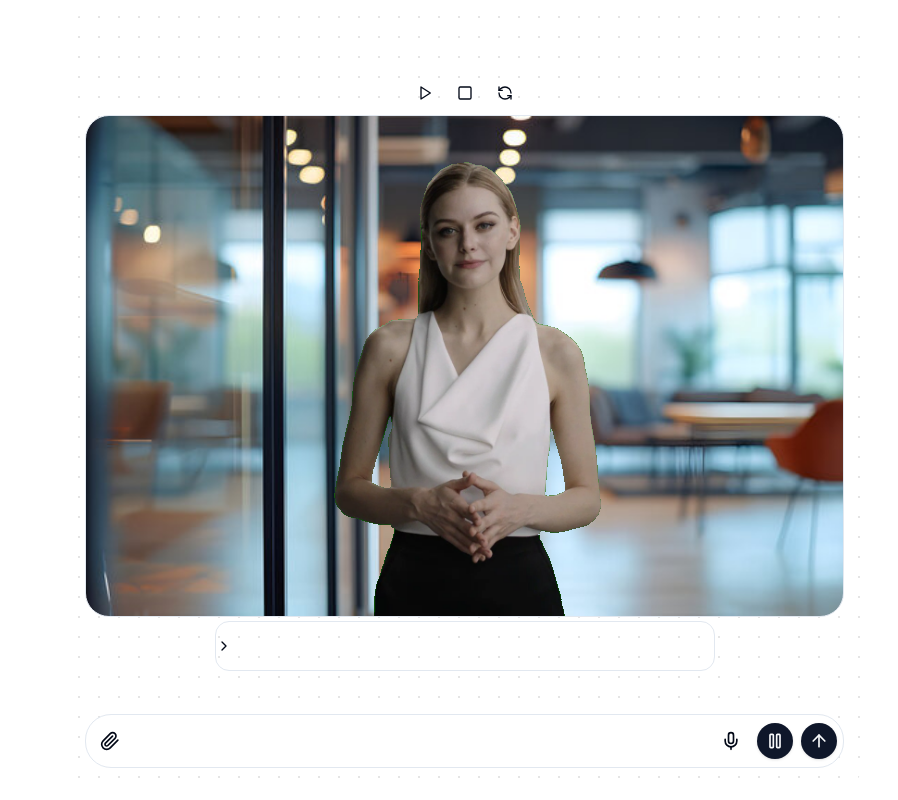
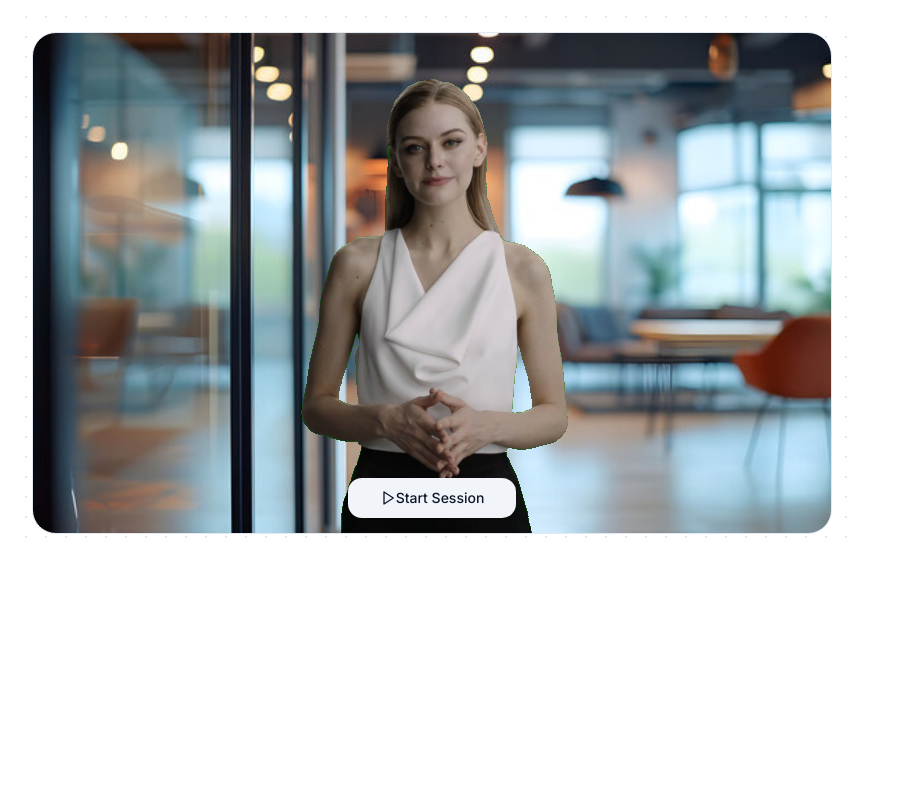
Before and after one commit to alimohyudin/interactive-avatar-heygen, a Next.js app: page / in a window 1280 px wide. Shown: the whole page, without its empty margins (0-898 px from the left). Built offline with nearby package versions, Linux system fonts and the light colour scheme.

Commit message:
basic audio waves working with function avatar

```diff
--- a/package.json
+++ b/package.json
@@ -36,6 +36,8 @@
     "next-themes": "^0.3.0",
     "react": "^18.3.1",
     "react-dom": "^18.3.1",
+    "react-speech-recognition": "^3.10.0",
+    "regenerator-runtime": "^0.14.1",
     "sharp": "^0.33.4",
     "tailwind-merge": "^2.4.0",
     "tailwindcss-animate": "^1.0.7",
--- a/src/app/globals.css
+++ b/src/app/globals.css
@@ -57,3 +57,25 @@
     --ring: 212.7 26.8% 83.9;
   }
 }
+
+
+/* Audio Waves */
+/* Container to hold the audio waves */
+.wave-icons {
+  overflow: hidden; /* Ensure waves don't overflow the container */
+}
+
+.wave-icons.animate .wave-icon {
+  position: relative;
+  animation: moveLeft 1.5s infinite linear; /* Apply the animation */
+}
+
+@keyframes moveLeft {
+  0% {
+    transform: translateX(0); /* Start at the initial position */
+  }
+  100% {
+    transform: translateX(-20px); /* Move to the right */
+  }
+}
+/* End Audio Waves */
--- a/src/app/layout.tsx
+++ b/src/app/layout.tsx
@@ -1,3 +1,4 @@
+import 'regenerator-runtime/runtime'
 import type { Metadata } from "next"
 import { Inter } from "next/font/google"
 
--- a/src/components/controls/chat.tsx
+++ b/src/components/controls/chat.tsx
@@ -4,20 +4,14 @@ import { useChat } from "ai/react"
 import { chromeai } from "chrome-ai"
 import { AnimatePresence, motion } from "framer-motion"
 import { useAtom } from "jotai"
-import {
-  ArrowUp,
-  BotMessageSquareIcon,
-  Mic,
-  Paperclip,
-  PauseIcon,
-  SpeechIcon,
-} from "lucide-react"
+import { AudioLines } from "lucide-react"
 
 import {
   avatarAtom,
   chatModeAtom,
   debugAtom,
   inputTextAtom,
+  isSpeakingAtom,
   mediaStreamActiveAtom,
   providerModelAtom,
   sessionDataAtom,
@@ -32,16 +26,19 @@ import { Tooltip, TooltipContent, TooltipTrigger } from "../ui/tooltip"
 
 declare global {
   interface Window {
-    SpeechRecognition: any;
-    webkitSpeechRecognition: any;
+    SpeechRecognition: any
+    webkitSpeechRecognition: any
   }
 }
 
-const SpeechRecognition = typeof window !== 'undefined' && (window.SpeechRecognition || window.webkitSpeechRecognition);
+const SpeechRecognition =
+  typeof window !== "undefined" &&
+  (window.SpeechRecognition || window.webkitSpeechRecognition)
 
 export function Chat() {
   const [avatar] = useAtom(avatarAtom)
   const [inputText, setInputText] = useAtom(inputTextAtom)
+  const [isSpeaking, setIsSpeaking] = useAtom(isSpeakingAtom)
   const [sessionData] = useAtom(sessionDataAtom)
   const [mediaStreamActive] = useAtom(mediaStreamActiveAtom)
   const [, setDebug] = useAtom(debugAtom)
@@ -49,37 +46,41 @@ export function Chat() {
   const [providerModel, setProviderModel] = useAtom(providerModelAtom)
   const [isLoadingChat, setIsLoadingChat] = useState(false)
 
-  const [avatarStoppedTalking, setAvatarStoppedTalking] = useState(false);
-  const mediaRecorder = useRef<MediaRecorder | null>(null);
-  const audioChunks = useRef<Blob[]>([]);
-  const [recording, setRecording] = useState(false); // Track recording state
+  const [avatarStoppedTalking, setAvatarStoppedTalking] = useState(false)
+  const mediaRecorder = useRef<MediaRecorder | null>(null)
+  const audioChunks = useRef<Blob[]>([])
+  const [recording, setRecording] = useState(false) // Track recording state
+  const speakingTimeout = useRef(null) // Timeout to track when speaking stops
 
-
-  async function handleSpeak() {
+  async function handleSpeak(mytext) {
     if (!avatar.current) {
       setDebug("Avatar API not initialized")
       return
     }
-    console.log("Speak:", inputText)
+    console.log("Speak:", mytext)
     await avatar.current
       .speak({
-        taskRequest: { text: inputText, sessionId: sessionData?.sessionId, taskType: "chat" },
+        taskRequest: {
+          text: mytext,
+          sessionId: sessionData?.sessionId,
+          taskType: "chat",
+        },
       })
       .catch((e) => {
         setDebug(e.message)
       })
 
     const startTalkCallback = (e: any) => {
-      console.log("Avatar started talking", e);
-    };
+      console.log("Avatar started talking", e)
+    }
 
     const stopTalkCallback = (e: any) => {
-      console.log("Avatar stopped talking", e);
-      setAvatarStoppedTalking(true);
-    };
+      console.log("Avatar stopped talking", e)
+      setAvatarStoppedTalking(true)
+    }
 
-    avatar.current.addEventHandler("avatar_start_talking", startTalkCallback);
-    avatar.current.addEventHandler("avatar_stop_talking", stopTalkCallback);
+    avatar.current.addEventHandler("avatar_start_talking", startTalkCallback)
+    avatar.current.addEventHandler("avatar_stop_talking", stopTalkCallback)
   }
 
   const sentenceBuffer = useRef("")
@@ -99,13 +100,13 @@ export function Chat() {
   }
   function stopRecording() {
     if (mediaRecorder.current) {
-      mediaRecorder.current.stop();
-      setRecording(false);
+      mediaRecorder.current.stop()
+      setRecording(false)
     }
   }
   function restartRecording() {
-    stopRecording();
-    startRecording();
+    stopRecording()
+    startRecording()
   }
 
   function startRecording() {
@@ -113,66 +114,123 @@ export function Chat() {
     navigator.mediaDevices
       .getUserMedia({ audio: true })
       .then((stream) => {
-        mediaRecorder.current = new MediaRecorder(stream);
+        mediaRecorder.current = new MediaRecorder(stream)
         mediaRecorder.current.ondataavailable = (event) => {
-          audioChunks.current.push(event.data);
-        };
+          audioChunks.current.push(event.data)
+        }
         mediaRecorder.current.onstop = () => {
           const audioBlob = new Blob(audioChunks.current, {
             type: "audio/wav",
-          });
-          audioChunks.current = [];
+          })
+          audioChunks.current = []
           //transcribeAudio(audioBlob);//enable to transcribe audio
-        };
-        mediaRecorder.current.start();
-        setRecording(true);
+        }
+        mediaRecorder.current.start()
+        setRecording(true)
 
         if (SpeechRecognition) {
-          setDebug("Starting SpeechRecognition");
-          const recognition = new SpeechRecognition();
-          recognition.continuous = true;
-          recognition.interimResults = false;
+          setDebug("Starting SpeechRecognition")
+          const recognition = new SpeechRecognition()
+          recognition.continuous = true
+          recognition.interimResults = false
 
-          recognition.start();
+          recognition.start()
 
           recognition.onstart = () => {
-            setDebug("1- Speech recognition started");
+            setDebug("1- Speech recognition started")
+            console.log("started")
+            //setInputText('');
           }
 
           recognition.onresult = (event: any) => {
-            setDebug(JSON.stringify(event.results[0]));
+            /* setDebug(JSON.stringify(event.results[0]));
             setInputText(event.results[0][0].transcript);
 
             // Restart the recognition after receiving a result
-            recognition.stop(); // Stop current recognition session
-          };
+            recognition.stop(); // Stop current recognition session */
+            setDebug(JSON.stringify(event.results))
+            console.log("result", event.results)
+
+            //let text = inputText + " " + event.results[0][0].transcript;
+            //setInputText(text);
+            let text = ""
+            for (let index = 0; index < event.results.length; index++) {
+              const result = event.results[index]
+              if (result.isFinal) {
+                text += result[0].transcript
+              }
+            }
+            setInputText(text)
+
+            // Reset the timeout whenever new results are detected
+            if (speakingTimeout.current) {
+              handleInterrupt()
+              clearTimeout(speakingTimeout.current)
+            }
+
+            // Indicate that the user is currently speaking
+            setIsSpeaking(true)
+
+            // Set a timeout to turn off "speaking" status after 2 seconds of silence
+            speakingTimeout.current = setTimeout(() => {
+              setDebug("3- Speech recognition stopped due to silence")
+              setIsSpeaking(false)
+              handleSpeak(text);
+              recognition.stop()
+            }, 2000) // Adjust this time (in milliseconds) to detect end of speaking
+          }
 
           recognition.onend = () => {
-            setDebug("2- Restarting Speech recognition");
-            recognition.start(); // Restart the recognition
-          };
+            setDebug("2- Restarting Speech recognition")
+            recognition.start() // Restart the recognition
+          }
 
           recognition.onerror = (event: any) => {
-            setDebug("Speech recognition error: " + event.error);
-            console.error('Speech recognition error:', event.error);
+            setDebug("Speech recognition error: " + event.error)
+            console.error("Speech recognition error:", event.error)
             //stopRecording();
             //restartRecording();
-
-          };
+          }
         } else {
-          setDebug("Speech recognition is not supported in this browser");
+          setDebug("Speech recognition is not supported in this browser")
         }
       })
       .catch((error) => {
-        console.error("Error accessing microphone:", error);
-        setDebug("Error accessing microphone: " + error);
-      });
+        console.error("Error accessing microphone:", error)
+        setDebug("Error accessing microphone: " + error)
+      })
   }
+
+  useEffect(() => {
+    //console.log("Media stream active:", mediaStreamActive)
+    if (mediaStreamActive) {
+      startRecording()
+    }
+  }, [mediaStreamActive])
 
   return (
     <form>
+      {true && (
+        <div className="flex items-center gap-4">
+          <div className="min-w-[100px]">
+            <p>{inputText}</p>
+          </div>
+          <div
+            className={`wave-icons ${isSpeaking ? "animate" : ""} flex max-w-[50px]`}
+          >
+            <div className="flex">
+              <AudioLines className="wave-icon size-4" />
+              <AudioLines className="wave-icon size-4" />
+              <AudioLines className="wave-icon size-4" />
+              <AudioLines className="wave-icon size-4" />
+              <AudioLines className="wave-icon size-4" />
+              <AudioLines className="wave-icon size-4" />
+              <AudioLines className="wave-icon size-4" />
+              <AudioLines className="wave-icon size-4" />
+            </div>
+          </div>
 
-      {true && <div className="flex w-full items-center">
+          {/* <div className="flex w-full items-center">
           <div className="bg-default flex w-full flex-col gap-1.5 rounded-[26px] border bg-background p-1.5 transition-colors">
             <div className="flex items-center gap-1.5 md:gap-2">
               <div className="flex flex-col">
@@ -215,9 +273,9 @@ export function Chat() {
                     className="rounded-full"
                     onClick={() => {
                       if (!recording) {
-                      startRecording();
+                        startRecording()
                       } else {
-                      stopRecording();
+                        stopRecording()
                       }
                     }}
                   >
@@ -244,18 +302,15 @@ export function Chat() {
                 type={"button"}
                 className="rounded-full"
                 onClick={() => {
+                  // * Above if !chatMode is commented because I decided to use knowledgebase provided by heygen
+                  // * in the chat mode, if need to use chatgpt then uncomment above if condition and
+                  // * also remove taskType="chat" from handleSpeak()
                   // if (!chatMode) {
                   //   handleSpeak()
                   // }
 
-                /**
-                 * Above if !chatMode is commented because I decided to use knowledgebase provided by heygen
-                 * in the chat mode, if need to use chatgpt then uncomment above if condition and
-                 * also remove taskType="chat" from handleSpeak()
-                 *
-                 */
                   //if (chatMode) {
-                handleSpeak();
+                  handleSpeak()
                   //}
                 }}
               >
@@ -263,7 +318,9 @@ export function Chat() {
               </Button>
             </div>
           </div>
-      </div>}
+        </div> */}
+        </div>
+      )}
     </form>
   )
 }
--- a/src/components/controls/start-stop.tsx
+++ b/src/components/controls/start-stop.tsx
@@ -5,25 +5,27 @@ import {
   StreamingAvatarApi,
 } from "@heygen/streaming-avatar"
 import { useAtom } from "jotai"
-import { PlayIcon, RefreshCcw, SquareIcon } from "lucide-react"
+import { PlayIcon, RefreshCcw, SquareIcon, MicIcon } from "lucide-react"
 
 import {
   avatarAtom,
   avatarIdAtom,
   debugAtom,
+  knowledgeBaseFileAtom,
   mediaCanvasRefAtom,
   mediaStreamActiveAtom,
   mediaStreamRefAtom,
   qualityAtom,
-  knowledgeBaseFileAtom,
   sessionDataAtom,
   streamAtom,
   voiceIdAtom,
 } from "@/lib/atoms"
 
 import { Button } from "../ui/button"
+import { Chat } from "./chat"
 
 export function StartStop() {
+  const [sessionState, setSessionState] = useState("stopped")
   const [mediaStreamActive, setMediaStreamActive] = useAtom(
     mediaStreamActiveAtom
   )
@@ -70,19 +72,21 @@ export function StartStop() {
   }, [mediaStreamRef, stream])
 
   async function readKnowledgeBaseFromFile() {
-    let response = await fetch(knowledgeBaseFile);
+    let response = await fetch(knowledgeBaseFile)
 
     if (!response.ok) {
-      throw new Error(`Failed to fetch: ${response.statusText}`);
+      throw new Error(`Failed to fetch: ${response.statusText}`)
     }
 
-    let text = await response.text();
-    console.log("Reading knowledge base from file:", text);
-    return text;
+    let text = await response.text()
+    //console.log("Reading knowledge base from file:", text)
+    return text
     //await setKnowledgeBase('');
   }
 
   async function grab() {
+    setSessionState("initializing")
+
     const response = await fetch("/api/grab", {
       method: "POST",
       headers: {
@@ -100,14 +104,14 @@ export function StartStop() {
       })
     )
 
-    let knowledgeData = '';
+    let knowledgeData = ""
     if (knowledgeBaseFile) {
-      console.log("Reading knowledge base from file:", knowledgeBaseFile)
+      //console.log("Reading knowledge base from file:", knowledgeBaseFile)
       knowledgeData = await readKnowledgeBaseFromFile()
     }
 
-    console.log("Avatar API initialized")
-    console.log("knowledgeBase:", knowledgeData)
+    //console.log("Avatar API initialized")
+    //console.log("knowledgeBase:", knowledgeData)
     const res = await avatarRef.current.createStartAvatar(
       {
         newSessionRequest: {
@@ -122,9 +126,11 @@ export function StartStop() {
 
     setSessionData(res)
     setStream(avatarRef.current.mediaStream)
+    setSessionState("running")
   }
 
   async function stop() {
+    setSessionState("stopped")
     setMediaStreamActive(false)
     await avatarRef.current!.stopAvatar(
       { stopSessionRequest: { sessionId: sessionData?.sessionId } },
@@ -134,7 +140,40 @@ export function StartStop() {
 
   return (
     <div className="relative space-x-1">
-      <Button onClick={grab} variant="ghost" size="icon">
+      <div>
+        {/* <button
+          className="rounded bg-purple-600 px-4 py-2 text-white hover:bg-purple-700"
+          onClick={() => setDebug(debug + 1)}
+        >
+          Start session
+        </button> */}
+        {sessionState == "stopped" && (
+          <Button onClick={grab} variant="secondary" size="lg">
+            <PlayIcon className="size-4" />
+            Start Session
+          </Button>
+        )}
+
+        {sessionState == "initializing" && (
+          <Button onClick={grab} variant="secondary" size="lg">
+            <PlayIcon className="size-4" />
+            Initializing...
+          </Button>
+        )}
+
+        {sessionState == "running" && (
+          <div className="flex gap-2">
+            <div className="flex rounded-3xl bg-white px-4 py-2 text-black justify-center items-center">
+              <MicIcon className="size-4" />
+              <Chat />
+            </div>
+            <Button onClick={stop} variant="secondary" size="icon">
+              <SquareIcon className="size-4" />
+            </Button>
+          </div>
+        )}
+      </div>
+      {/* <Button onClick={grab} variant="ghost" size="icon">
         <PlayIcon className="size-4" />
       </Button>
       <Button onClick={stop} variant="ghost" size="icon">
@@ -142,7 +181,7 @@ export function StartStop() {
       </Button>
       <Button onClick={stop} variant="ghost" size="icon">
         <RefreshCcw className="size-4" />
-      </Button>
+      </Button> */}
     </div>
   )
 }
--- a/src/components/dashboard.tsx
+++ b/src/components/dashboard.tsx
@@ -1,15 +1,13 @@
 import { cn } from "@/lib/utils"
 
-import { Chat } from "./controls/chat"
 import MediaPlayer from "./media-player"
-import { Badge } from "./ui/badge"
 
 export function Dashboard() {
 
   return (
-    <div className="grid h-screen w-full pl-[53px]">
+    <div className="grid h-screen w-full">
       <div className="flex flex-col">
-        <main className="grid flex-1 gap-4 overflow-auto p-4 md:grid-cols-2 lg:grid-cols-3">
+        <main className="grid overflow-auto p-4 md:grid-cols-3 lg:grid-cols-3">
           <div
             className={cn(
               "relative flex h-full min-h-[50vh] flex-col rounded-xl bg-repeating-radial-light p-4 [background-size:20px_20px] dark:bg-repeating-radial-dark lg:col-span-2"
@@ -18,7 +16,8 @@ export function Dashboard() {
             <div className="flex-1">
               <MediaPlayer />
             </div>
-            <Chat />
+            {/* <AudioWaves /> */}
+            {/* <Chat /> */}
           </div>
         </main>
       </div>
--- a/src/components/media-player.tsx
+++ b/src/components/media-player.tsx
@@ -2,7 +2,8 @@ import React, { RefObject, useEffect, useRef } from "react"
 import { useAtom } from "jotai"
 import { ChevronRightIcon } from "lucide-react"
 
-import { customBgPicAtom, debugAtom} from "@/lib/atoms"
+import { customBgPicAtom, debugAtom } from "@/lib/atoms"
+
 import { StartStop } from "./controls/start-stop"
 import ImageWrap from "./image-wrap"
 import VideoWrap from "./video-wrap"
@@ -13,7 +14,7 @@ function MediaPlayer() {
 
   return (
     <div className="flex h-full w-full flex-col items-center justify-center space-y-1">
-      <StartStop />
+      {/* <StartStop /> */}
       <div
         className="relative flex justify-center overflow-hidden rounded-3xl border text-white"
         // [box-shadow:0_8px_34px_rgba(0,0,0,.5)]
@@ -29,10 +30,14 @@ function MediaPlayer() {
         <VideoWrap />
         <ImageWrap />
       </div>
-      <footer className="sticky bottom-0 mt-auto flex w-[500px] flex-row items-center rounded-md border py-4 font-mono text-sm">
+      {/* make the div go to bottom center */}
+      <div className="absolute bottom-8 px-4">
+        <StartStop />
+      </div>
+      {/* <footer className="sticky bottom-0 mt-auto flex w-[500px] flex-row items-center rounded-md border py-4 font-mono text-sm">
         <ChevronRightIcon className="h-4 w-4" />
         <p>{debug}</p>
-      </footer>
+      </footer> */}
     </div>
   )
 }
--- a/src/lib/atoms.ts
+++ b/src/lib/atoms.ts
@@ -18,6 +18,7 @@ export const avatarIdAtom = atom<string>("")
 export const voiceIdAtom = atom<string>("")
 export const qualityAtom = atom<NewSessionRequestQualityEnum>("high")
 export const knowledgeBaseFileAtom = atom<string>("/knowledge/first-knowledge.txt")
+export const isSpeakingAtom = atom(false)
 export const mediaStreamRefAtom = atom<RefObject<HTMLVideoElement> | null>(null)
 export const mediaCanvasRefAtom = atom<RefObject<HTMLCanvasElement> | null>(
   null
```
Also changed, not shown: 2 other files (tests, documents, lock files or other folders). Lines whose indentation alone changed are shown as unchanged.
